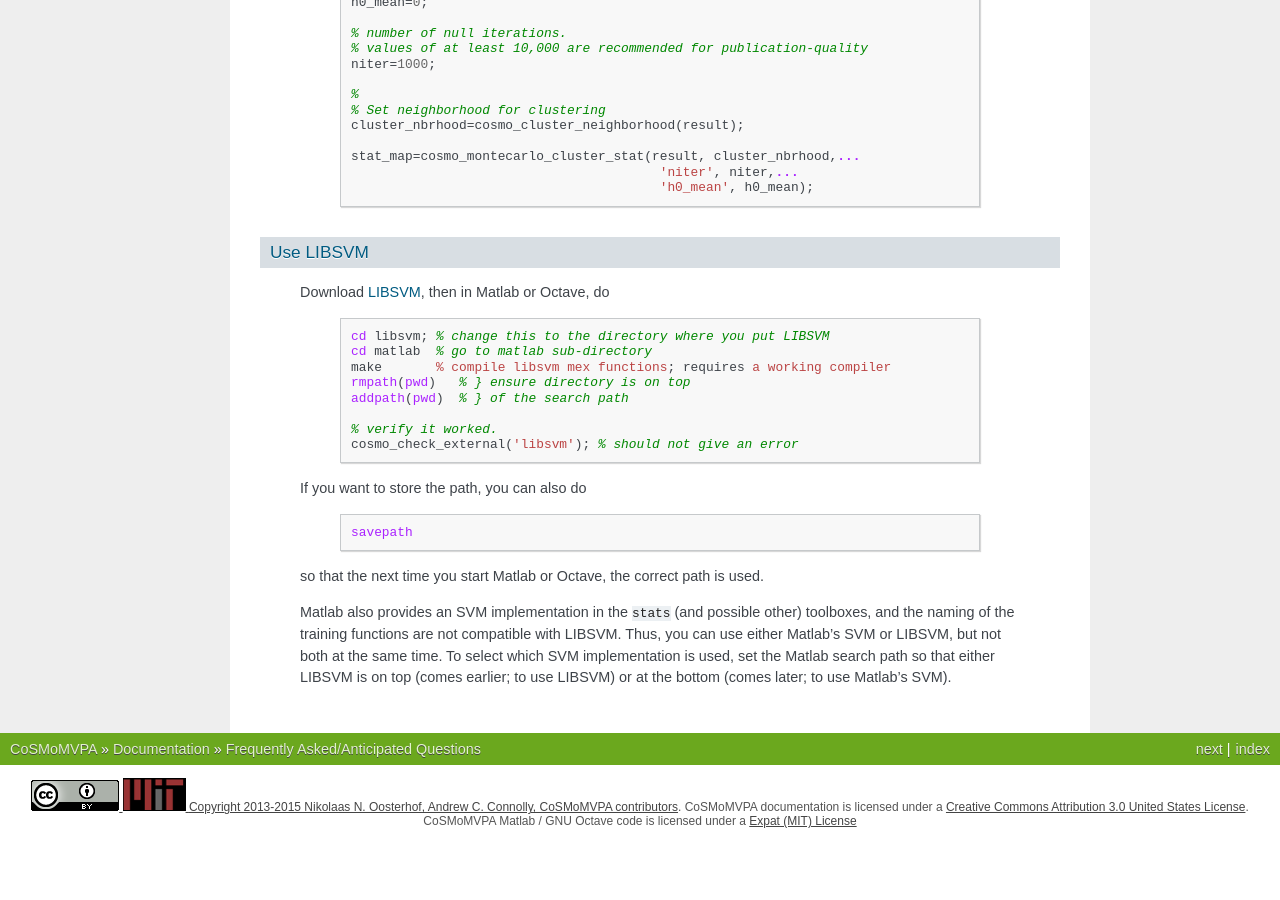
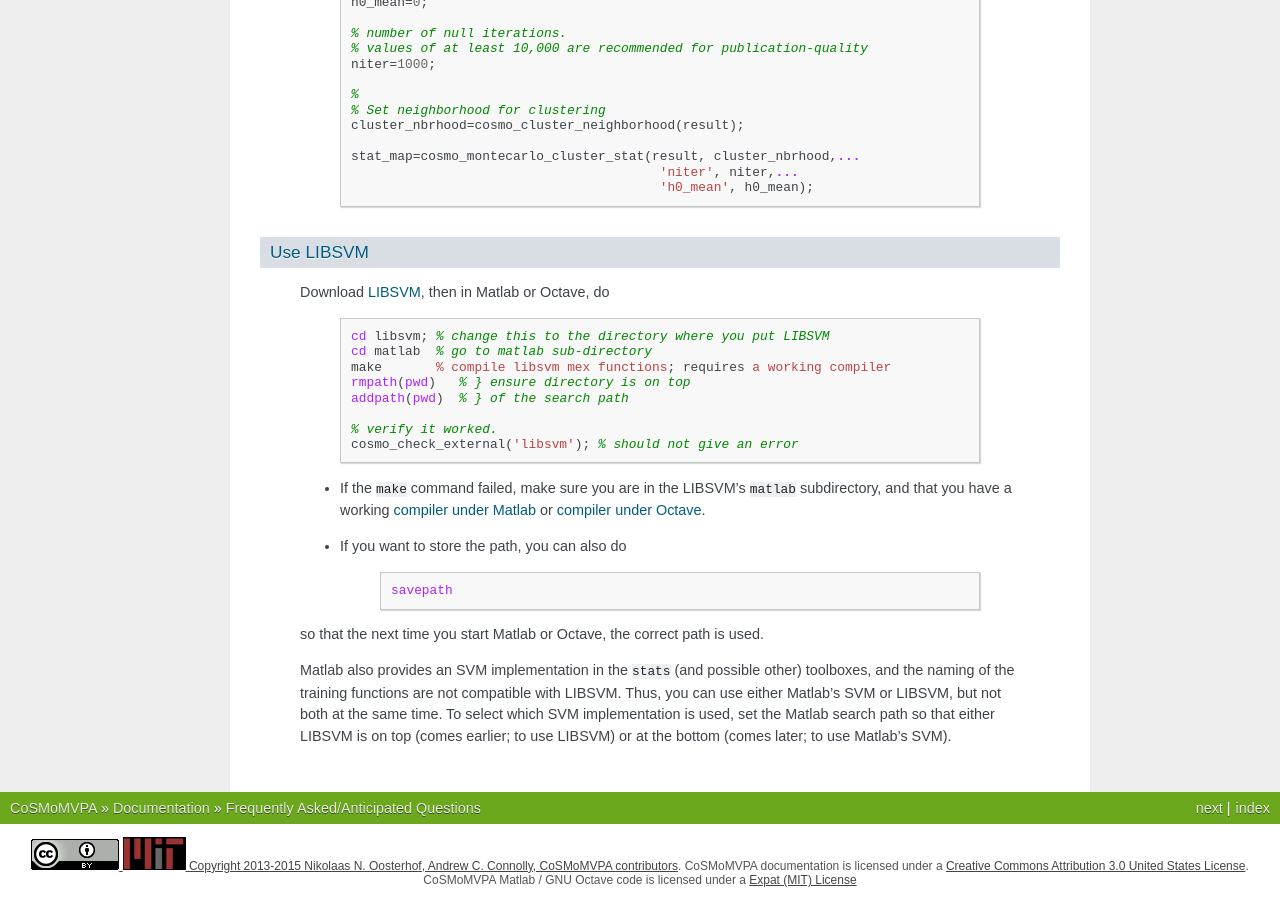
Before and after one commit to CoSMoMVPA/CoSMoMVPA, a Sphinx documentation site: the page built from doc/source/faq.rst, in a window 1280 px wide and 900 px high, scrolled down 7224 px. Built offline with Sphinx 7.4.7, drawn with Linux system fonts in a browser that asks for light colours; pages that are not in the unit, such as notebooks, are missing from menus; before the commit the page ends 8065 px from its top, so only the background shows below that.

Commit message:
WEB: add note about setting up compiler for MEX files

```diff
--- a/doc/source/faq.rst
+++ b/doc/source/faq.rst
@@ -319,7 +319,9 @@ Use LIBSVM
             % verify it worked.
             cosmo_check_external('libsvm'); % should not give an error
 
-    If you want to store the path, you can also do
+    + If the ``make`` command failed, make sure you are in the LIBSVM's ``matlab`` subdirectory, and that you have a working `compiler under Matlab`_ or `compiler under Octave`_.
+
+    + If you want to store the path, you can also do
 
          .. code-block:: matlab
 
@@ -330,6 +332,7 @@ Use LIBSVM
     Matlab also provides an SVM implementation in the ``stats`` (and possible other) toolboxes, and the naming of the training functions are not compatible with LIBSVM. Thus, you can use either Matlab's SVM or LIBSVM, but not both at the same time. To select which SVM implementation is used, set the Matlab search path so that either LIBSVM is on top (comes earlier; to use LIBSVM) or at the bottom (comes later; to use Matlab's SVM).
 
 
-
+.. _compiler under Matlab: http://it.mathworks.com/help/matlab/matlab_external/what-you-need-to-build-mex-files.html
+.. _compiler under Octave: https://www.gnu.org/software/octave/doc/interpreter/Getting-Started-with-Mex_002dFiles.html
 
     .. include:: links.txt
```
